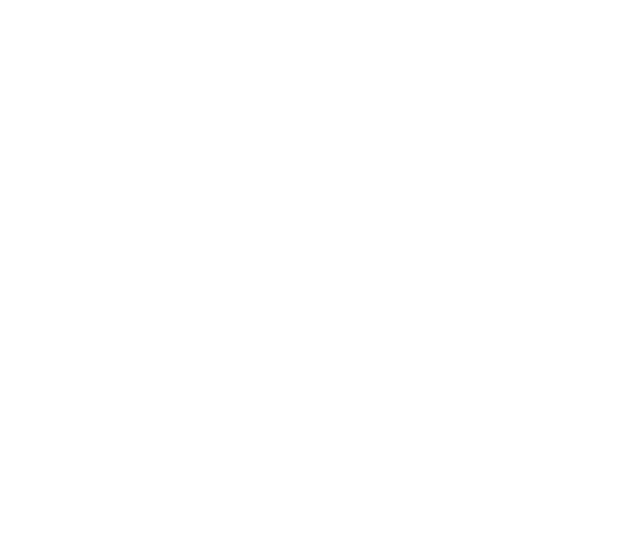
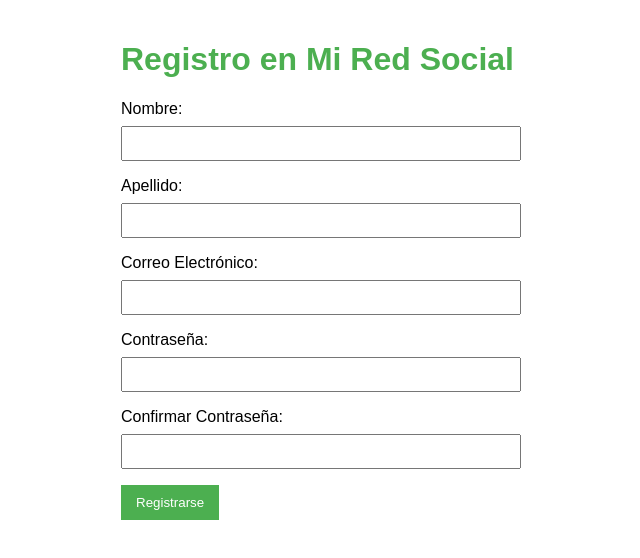
Before and after one commit to lenoods/web, a plain HTML site: page activitats/html/07_formularios/activitat3.html in a window 1280 px wide. Shown: the whole page, without its empty margins (319-959 px from the left). Drawn offline with Linux system fonts and the light colour scheme.

Commit message:
Deploying to gh-pages from @ lenoods/web@1d4df1ea4945bc257a66b86b161c6755d3362a3b 🚀

```diff
--- a/activitats/html/07_formularios/activitat3.html
+++ b/activitats/html/07_formularios/activitat3.html
@@ -0,0 +1,66 @@
+<!DOCTYPE html>
+<html lang="es">
+<head>
+    <meta charset="UTF-8">
+    <meta name="viewport" content="width=device-width, initial-scale=1.0">
+    <title>Registro en Mi Red Social</title>
+    <style>
+        body {
+            font-family: Arial, sans-serif;
+            max-width: 400px;
+            margin: 0 auto;
+            padding: 20px;
+        }
+
+        h1 {
+            color: #4CAF50;
+        }
+
+        label {
+            display: block;
+            margin-bottom: 8px;
+        }
+
+        input {
+            width: 100%;
+            padding: 8px;
+            margin-bottom: 16px;
+            box-sizing: border-box;
+        }
+
+        button {
+            background-color: #4CAF50;
+            color: white;
+            padding: 10px 15px;
+            border: none;
+            cursor: pointer;
+        }
+    </style>
+</head>
+<body>
+
+    <h1>Registro en Mi Red Social</h1>
+
+    <form action="#" method="post">
+
+        <label for="nombre">Nombre:</label>
+        <input type="text" id="nombre" name="nombre" required>
+
+        <label for="apellido">Apellido:</label>
+        <input type="text" id="apellido" name="apellido" required>
+
+        <label for="correo">Correo Electrónico:</label>
+        <input type="email" id="correo" name="correo" required>
+
+        <label for="contrasena">Contraseña:</label>
+        <input type="password" id="contrasena" name="contrasena" required>
+
+        <label for="confirmarContrasena">Confirmar Contraseña:</label>
+        <input type="password" id="confirmarContrasena" name="confirmarContrasena" required>
+
+        <button type="submit">Registrarse</button>
+
+    </form>
+
+</body>
+</html>
```
Also changed, not shown: activitats/actividades.html (+1 -0 lines), activitats/html/07_formularios/activitat4.html (+1 -0 lines).
